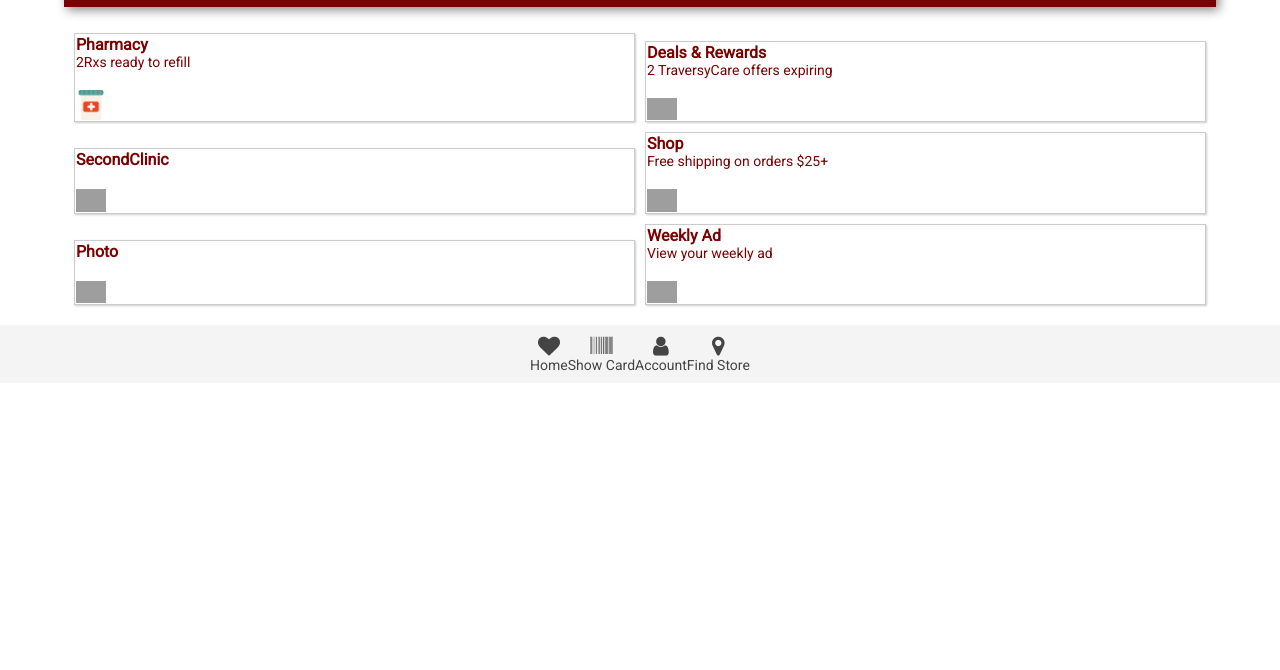
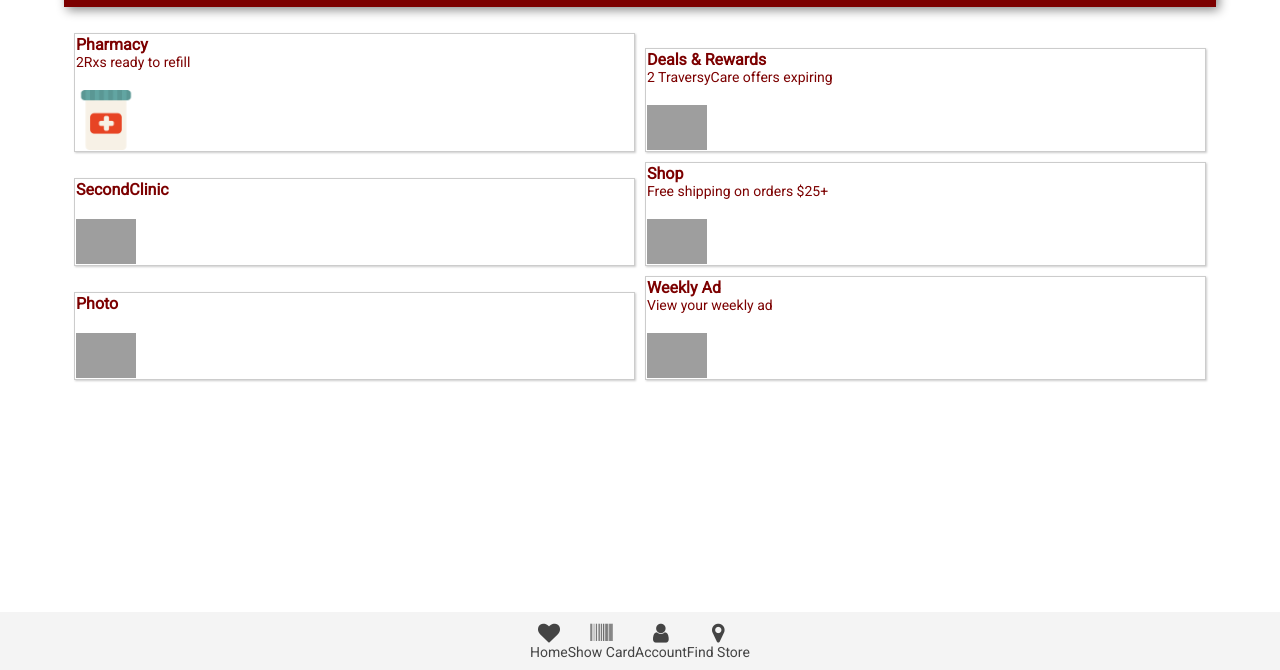
Before and after one commit to William-BC-CA/CPSC2030_WorkSheet_2, a plain HTML site: page index.html in a window 1280 px wide. Shown: the part 130-800 px from the top of the page. Drawn offline with Linux system fonts and the light colour scheme; grey boxes are pictures that could not be loaded.

Commit message:
update style.css

```diff
--- a/style.css
+++ b/style.css
@@ -15,15 +15,19 @@
 html,
 body {
   /* TODO: Stick footer*/
+  height: 100%;
 }
 
 body {
   font-family: 'Roboto', sans-serif;
   /* TODO: Stick footer*/
+  display: flex;
+  flex-direction: column;
 }
 
 .content {
   /* TODO: Stick footer*/
+  flex: 1 0 auto;
 }
 
 .container {
@@ -37,6 +41,7 @@ body {
 .app-header {
   background-color: orange;
   box-shadow: 3px 3px 10px #888;
+  flex-shrink: 0;
 }
 
 .app-header .container {
@@ -145,7 +150,7 @@ body {
 /*Splash Screen*/
 #splash {
   /* TODO: Splash Screen*/
-  visibility: hidden;
+  /* visibility: hidden; */
   position: absolute;
   top: 0;
   left: 0;
@@ -156,6 +161,8 @@ body {
   flex-direction: column;
   align-items: center;
   justify-content: center;
+  transition: opacity 2s;
+  background-color: var(--primary-color);
 }
 
 #splash img {
@@ -168,5 +175,7 @@ body {
 
 /* TODO: Desktop media query*/
 @media(min-width: 768px){
-
+  .grid .item img {
+    width: 60px;
+  }
 }
```
